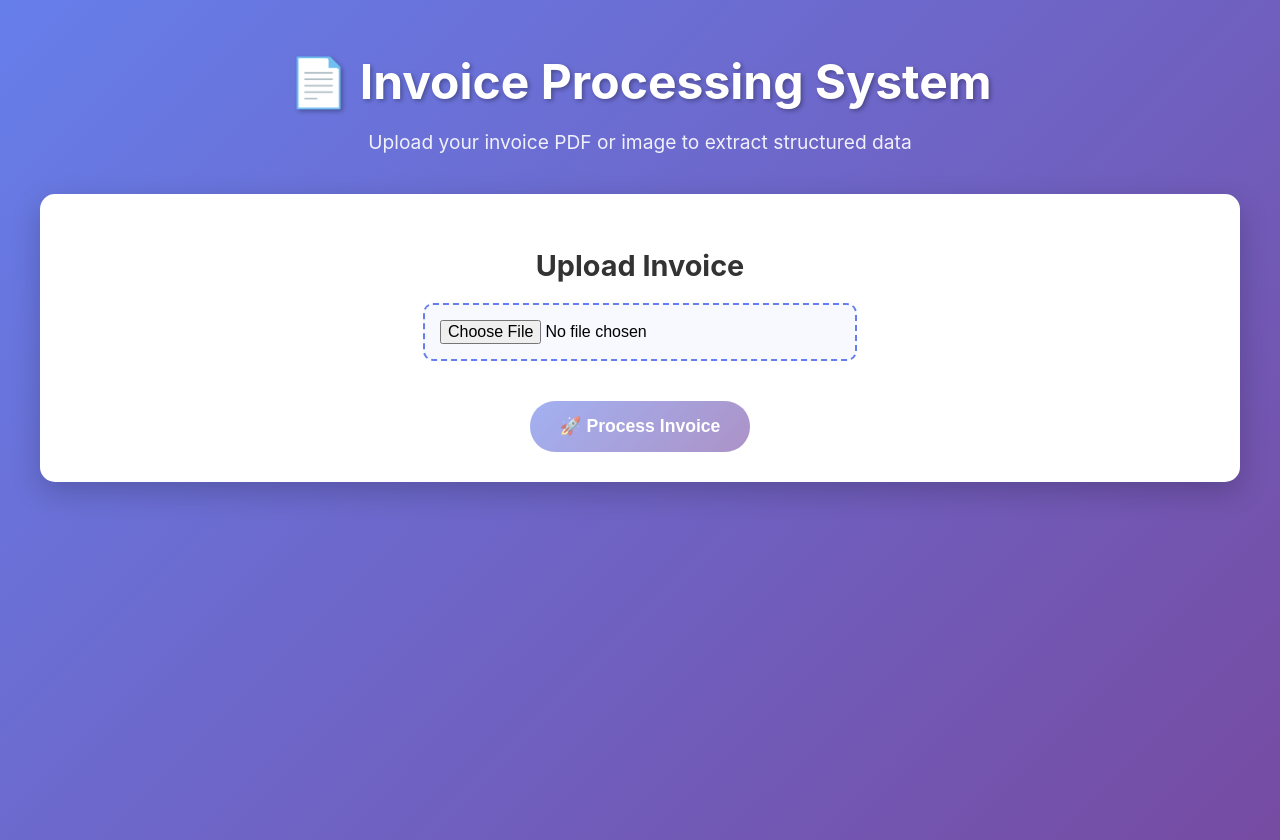
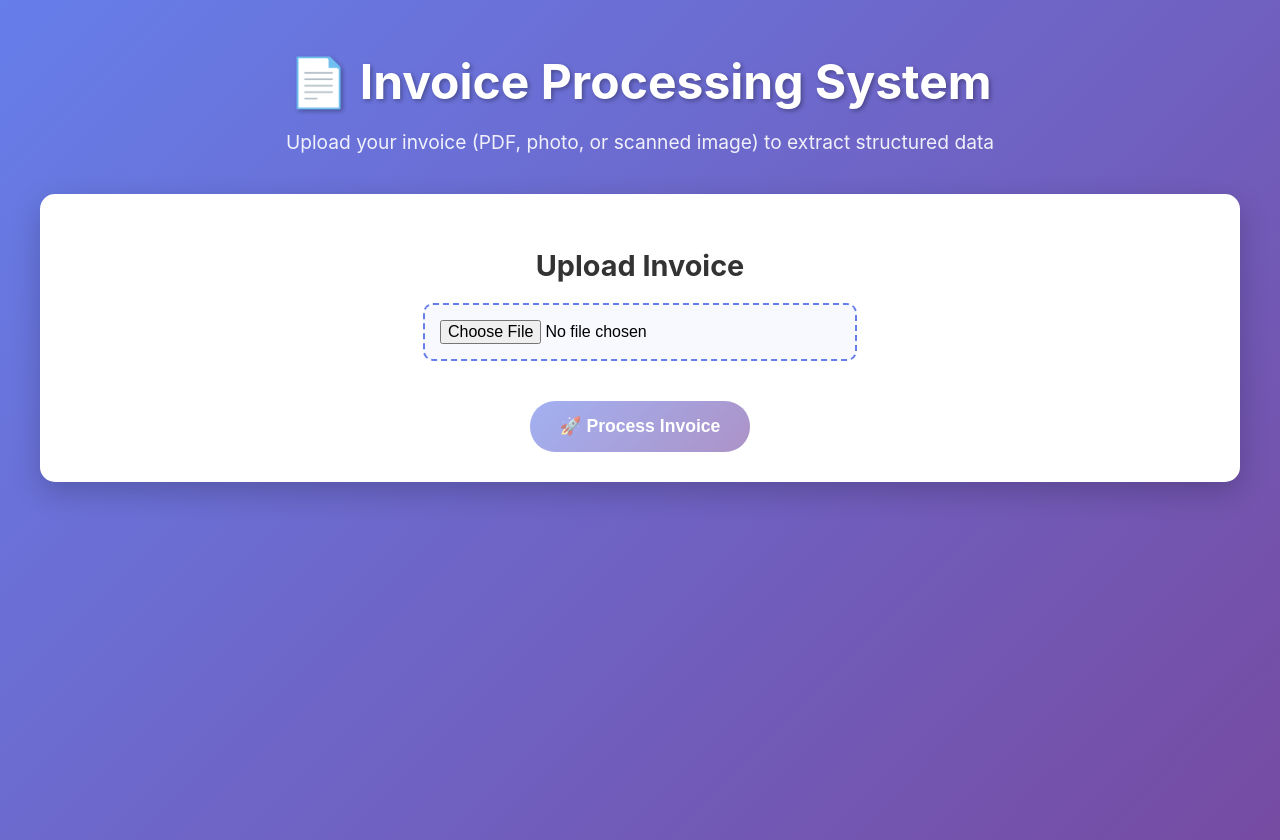
Before and after one commit to MohdAli056/invoice-processor-frontend, a React (Create React App) app: page / in a window 1280 px wide. Built offline with nearby package versions, Linux system fonts and the light colour scheme.

Commit message:
Enhancement: Add support for image uploads (photos and scanned invoices)

```diff
--- a/src/App.js
+++ b/src/App.js
@@ -53,7 +53,7 @@ const response = await fetch(`${apiUrl}/process`, {
     <div className="App">
       <header className="App-header">
         <h1>📄 Invoice Processing System</h1>
-        <p>Upload your invoice PDF or image to extract structured data</p>
+        <p>Upload your invoice (PDF, photo, or scanned image) to extract structured data</p>
       </header>
 
       <main className="App-main">
@@ -61,7 +61,7 @@ const response = await fetch(`${apiUrl}/process`, {
           <h2>Upload Invoice</h2>
           <input
             type="file"
-            accept=".pdf,.png,.jpg,.jpeg,.tiff,.bmp"
+  	    accept=".pdf,.png,.jpg,.jpeg,.tiff,.tif,.bmp,.webp"
             onChange={handleFileChange}
             className="file-input"
           />
```
